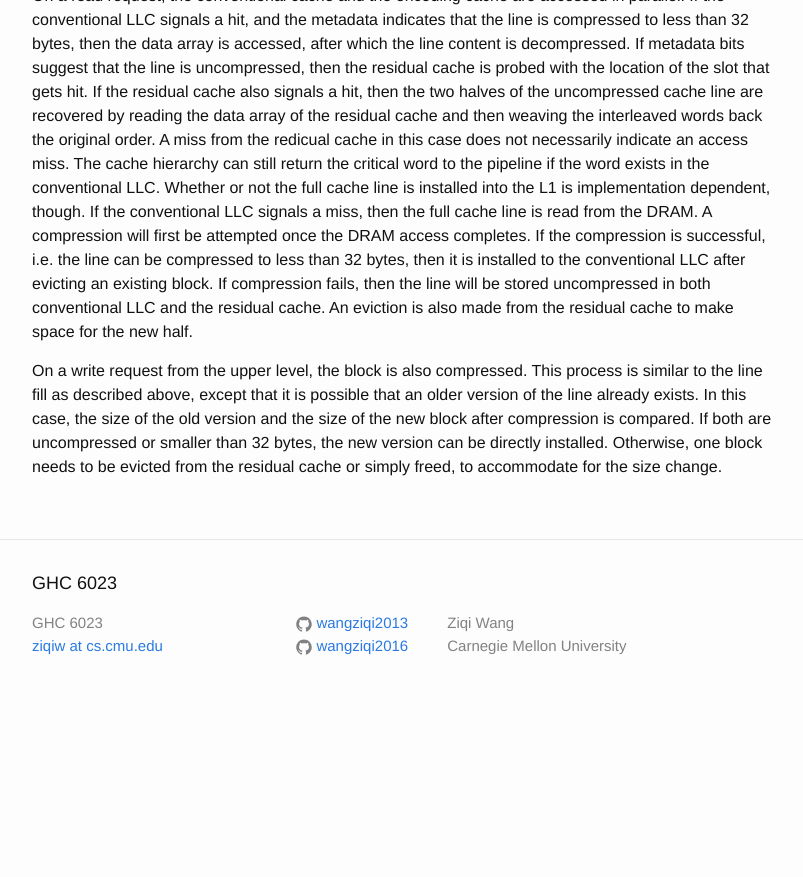
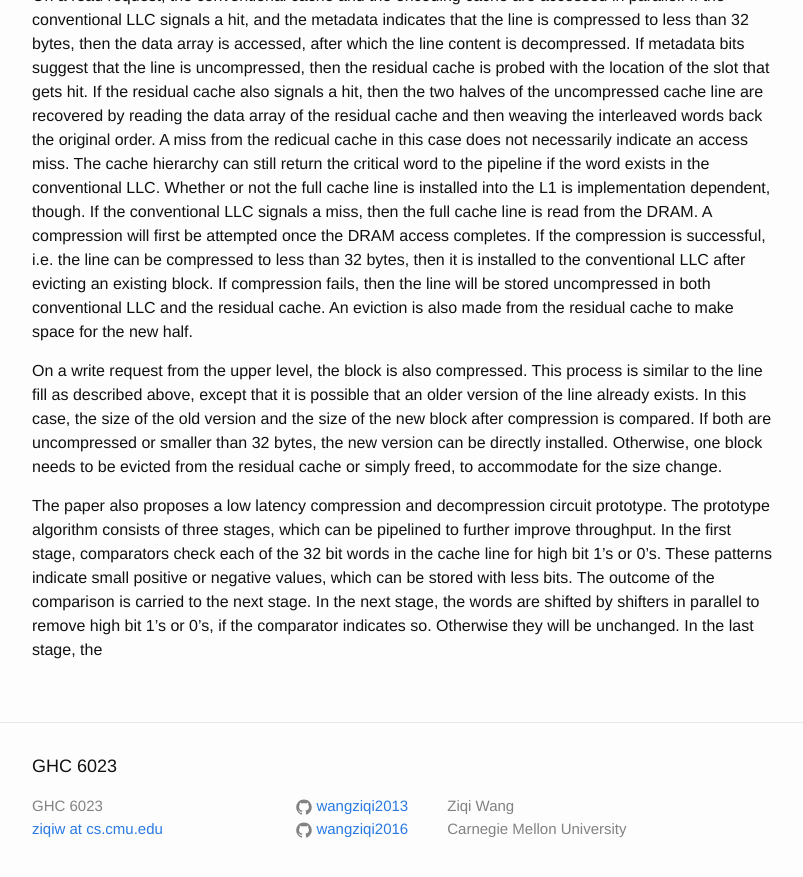
Before and after one commit to wangziqi2013/wangziqi2013.github.io, a Jekyll site: the page built from _posts/2020-07-01-residual-cache.markdown, in a window 1280 px wide and 900 px high, scrolled down 2203 px. Shown: the top 877 px of the window, without its empty margins (238-1041 px from the left). Built offline with Jekyll 4.4.1, drawn with Linux system fonts in a browser that asks for light colours; before the commit the page ends 2920 px from its top, so only the background shows below that.

Commit message:
Adding compressor

```diff
--- a/_posts/2020-07-01-residual-cache.markdown
+++ b/_posts/2020-07-01-residual-cache.markdown
@@ -99,3 +99,10 @@ described above, except that it is possible that an older version of the line al
 size of the old version and the size of the new block after compression is compared. If both are uncompressed or smaller
 than 32 bytes, the new version can be directly installed. Otherwise, one block needs to be evicted from the residual
 cache or simply freed, to accommodate for the size change.
+
+The paper also proposes a low latency compression and decompression circuit prototype. The prototype algorithm consists
+of three stages, which can be pipelined to further improve throughput. In the first stage, comparators check each of
+the 32 bit words in the cache line for high bit 1's or 0's. These patterns indicate small positive or negative values,
+which can be stored with less bits. The outcome of the comparison is carried to the next stage. In the next stage, the
+words are shifted by shifters in parallel to remove high bit 1's or 0's, if the comparator indicates so. Otherwise they
+will be unchanged. In the last stage, the
```
